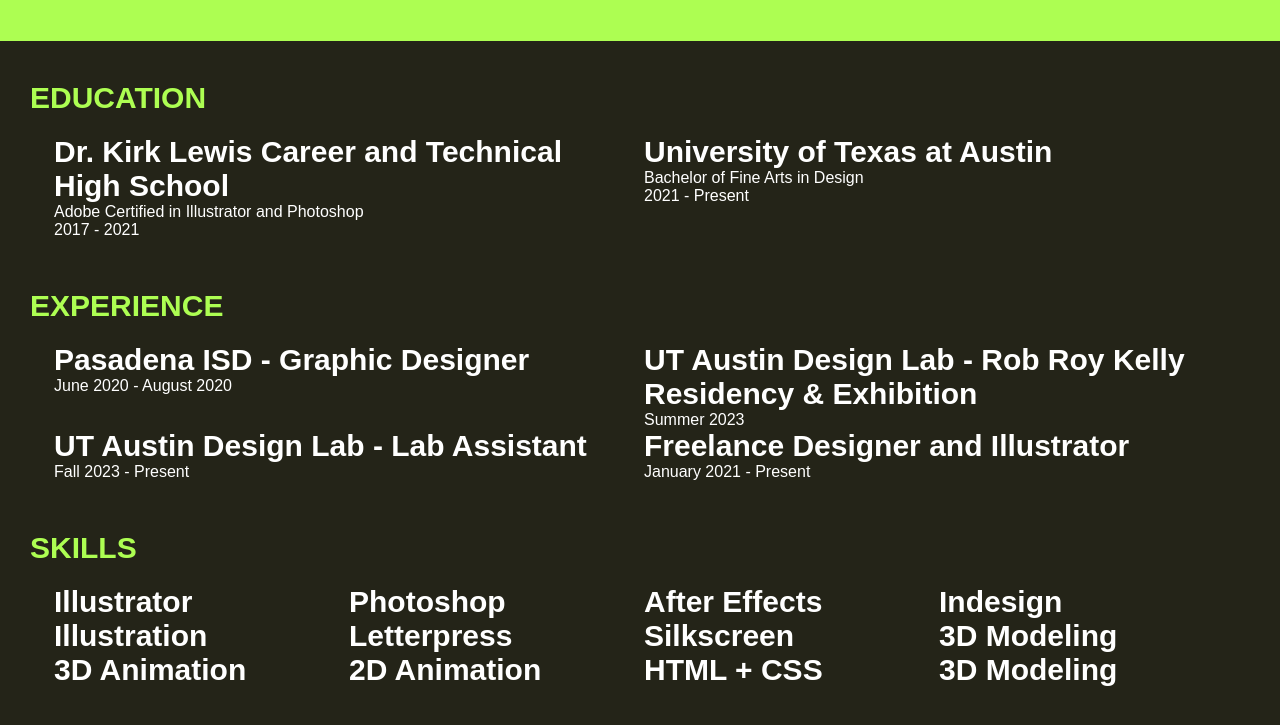
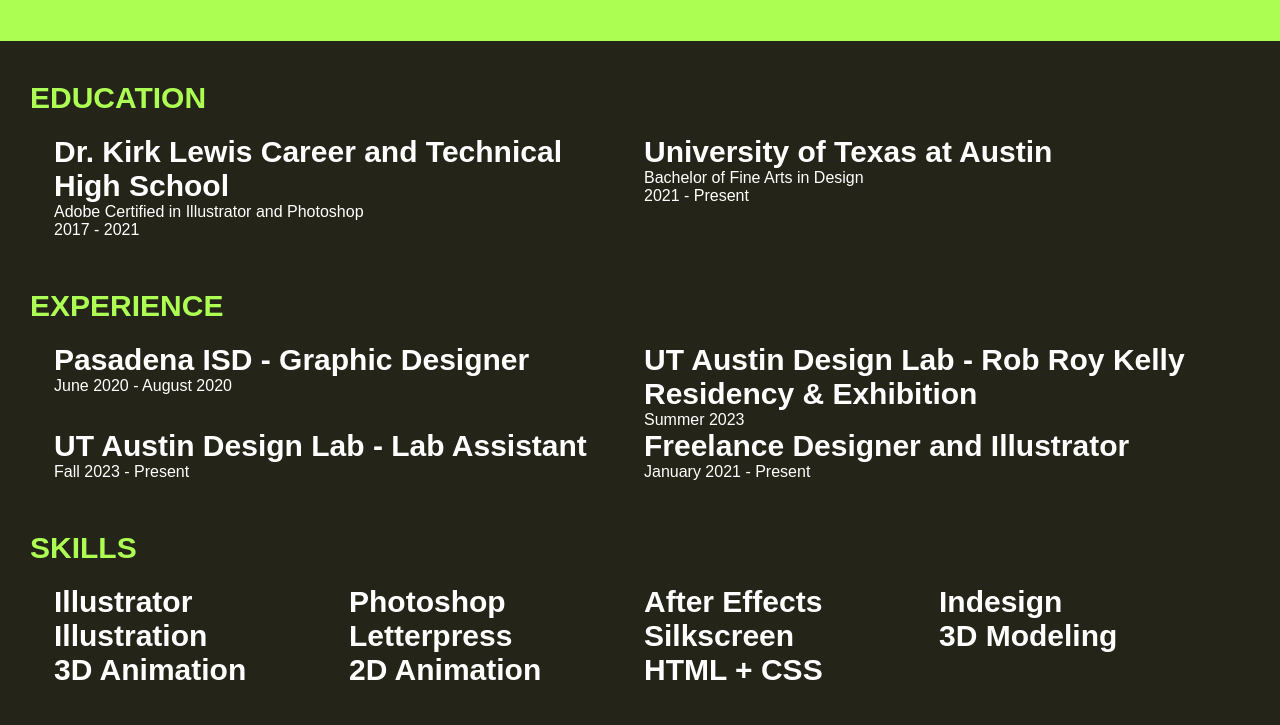
Before and after one commit to ffsoul/frogpond, a website: page about.html in a window 1280 px wide. Shown: the part 542-1267 px from the top of the page. Drawn offline with nearby package versions, Linux system fonts and the light colour scheme; a web font is replaced by a local one.

Commit message:
snick or FRICK

```diff
--- a/about.html
+++ b/about.html
@@ -332,9 +332,6 @@
       <div class="columnBox2">
         <p3>HTML + CSS</p3>
       </div>
-      <div class="columnBox2">
-        <p3>3D Modeling</p3>
-      </div>
     </div>
 
 
```
Also changed, not shown: index.html (+1 -2 lines).
